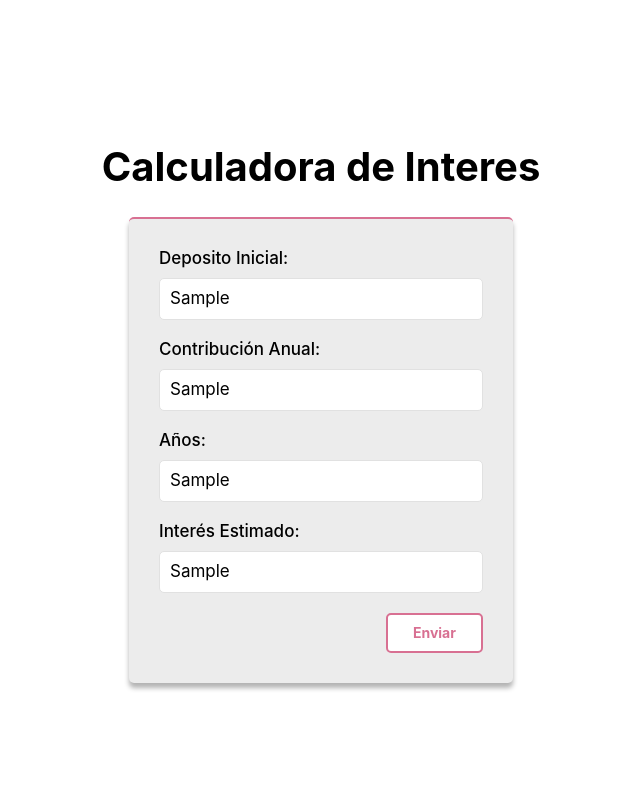
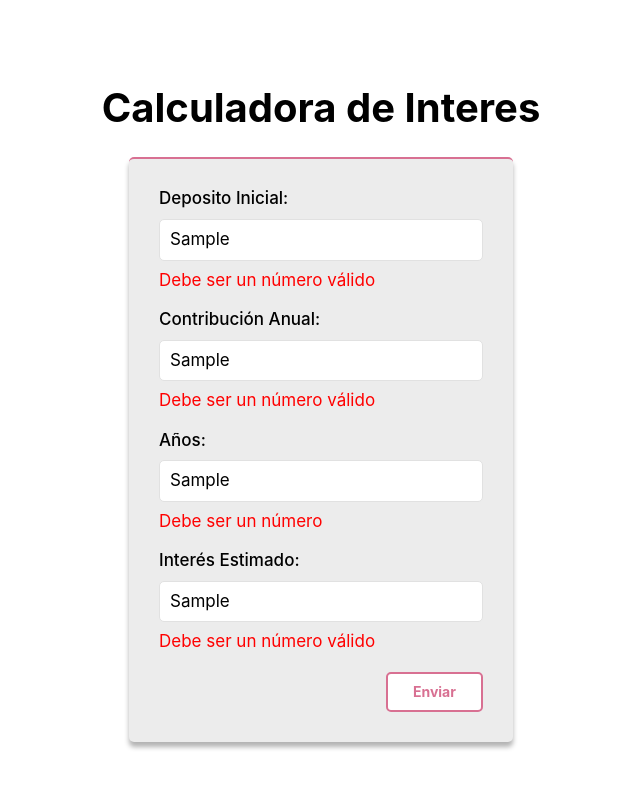
Before and after one commit to ignacioDorigo/calculadora-interes-compuesto-, a React (Create React App) app: page / in a window 1280 px wide. Both pictures are taken after typing "Sample", "Sample", "Sample", "Sample" into the empty fields and a click on the button "Enviar". Shown: the top 788 px of the page, without its empty margins (319-959 px from the left). Built offline with nearby package versions, Linux system fonts and the light colour scheme.

Commit message:
validaciones yup

```diff
--- a/src/components/Calculadora/Calculadora.js
+++ b/src/components/Calculadora/Calculadora.js
@@ -2,6 +2,7 @@ import React from "react";
 import { useFormik } from "formik";
 import Button from "../Button/Button";
 import styled from "styled-components";
+import { validationSchema } from "./validacionesYup";
 
 const convertirADecimal = (valor) => {
   if (!valor) return 0;
@@ -66,9 +67,15 @@ const Input = styled.input`
   }
 `;
 
+const MensajeError = styled.p`
+  color: red;
+  margin: 0;
+`;
+
 export default function Calculadora() {
   const formik = useFormik({
     initialValues: valoresIniciales,
+    validationSchema: validationSchema,
     onSubmit: async (formulario) => {
       try {
         const datosConvertidos = {
@@ -97,6 +104,9 @@ export default function Calculadora() {
             type="text"
             {...formik.getFieldProps("depositoInicial")}
           ></Input>
+          {formik.touched.depositoInicial && formik.errors.depositoInicial && (
+            <MensajeError>{formik.errors.depositoInicial}</MensajeError>
+          )}
         </Campo>
 
         {/* Contribucion anual */}
@@ -108,6 +118,10 @@ export default function Calculadora() {
             type="text"
             {...formik.getFieldProps("contribucionAnual")}
           ></Input>
+          {formik.touched.contribucionAnual &&
+            formik.errors.contribucionAnual && (
+              <MensajeError>{formik.errors.contribucionAnual}</MensajeError>
+            )}
         </Campo>
 
         {/* Anios */}
@@ -119,6 +133,9 @@ export default function Calculadora() {
             type="text"
             {...formik.getFieldProps("anios")}
           ></Input>
+          {formik.touched.anios && formik.errors.anios && (
+            <MensajeError>{formik.errors.anios}</MensajeError>
+          )}
         </Campo>
 
         {/* Interes estimado */}
@@ -130,6 +147,10 @@ export default function Calculadora() {
             type="text"
             {...formik.getFieldProps("interesEstimado")}
           ></Input>
+          {formik.touched.interesEstimado &&
+            formik.errors.interesEstimado && (
+              <MensajeError>{formik.errors.interesEstimado}</MensajeError>
+            )}
         </Campo>
       </ContenedorCampos>
       <Button type="submit">Enviar</Button>
--- /dev/null
+++ b/src/components/Calculadora/validacionesYup.js
@@ -0,0 +1,23 @@
+import * as Yup from "yup";
+
+const numeroValido = /^[\d.,$ ]+$/;
+
+export const validationSchema = Yup.object({
+  depositoInicial: Yup.string()
+    .matches(numeroValido, "Debe ser un número válido")
+    .required("El depósito inicial es obligatorio"),
+
+  contribucionAnual: Yup.string()
+    .matches(numeroValido, "Debe ser un número válido")
+    .required("La contribución anual es obligatoria"),
+
+  interesEstimado: Yup.string()
+    .matches(numeroValido, "Debe ser un número válido")
+    .required("El interés estimado es obligatorio"),
+
+  anios: Yup.number()
+    .typeError("Debe ser un número")
+    .integer("Debe ser un número entero")
+    .positive("Debe ser mayor a 0")
+    .required("Los años son obligatorios"),
+});
```
